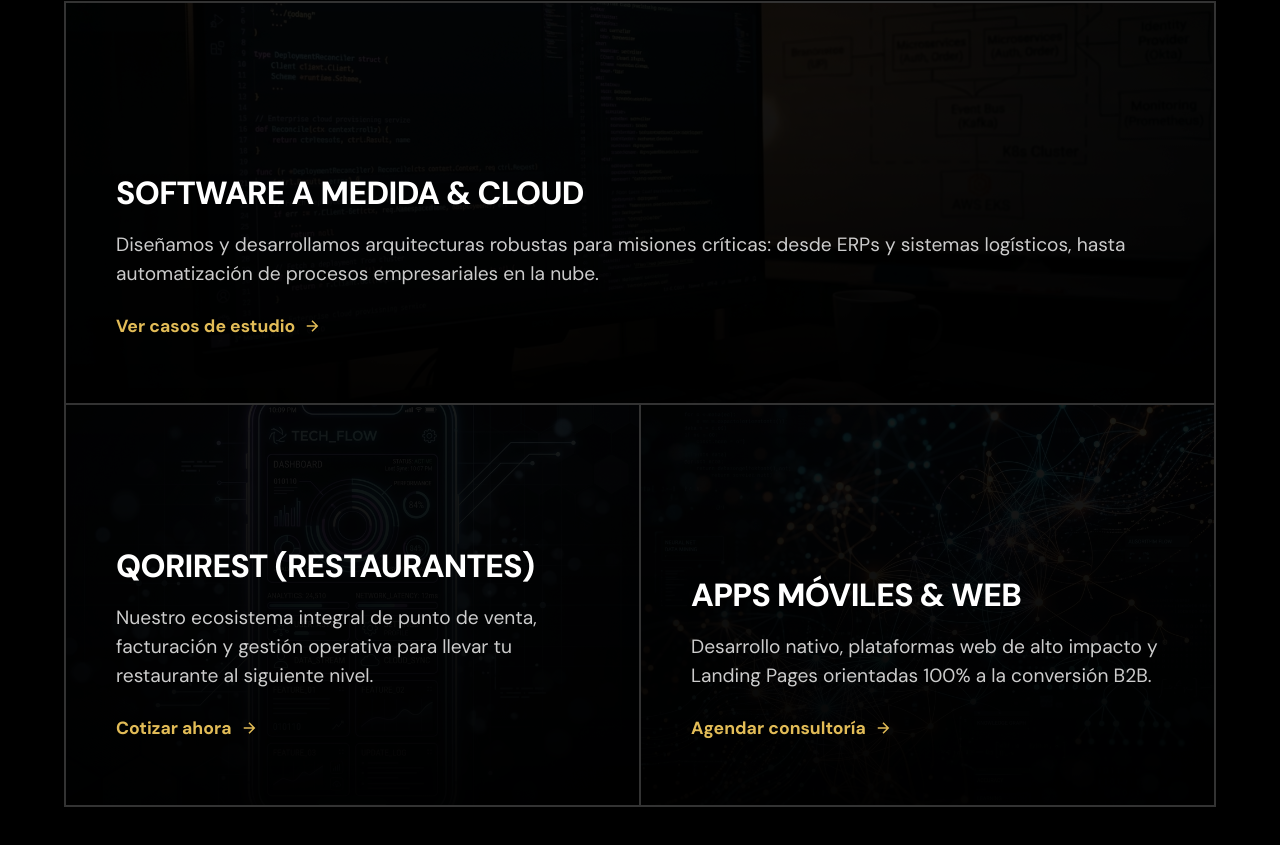
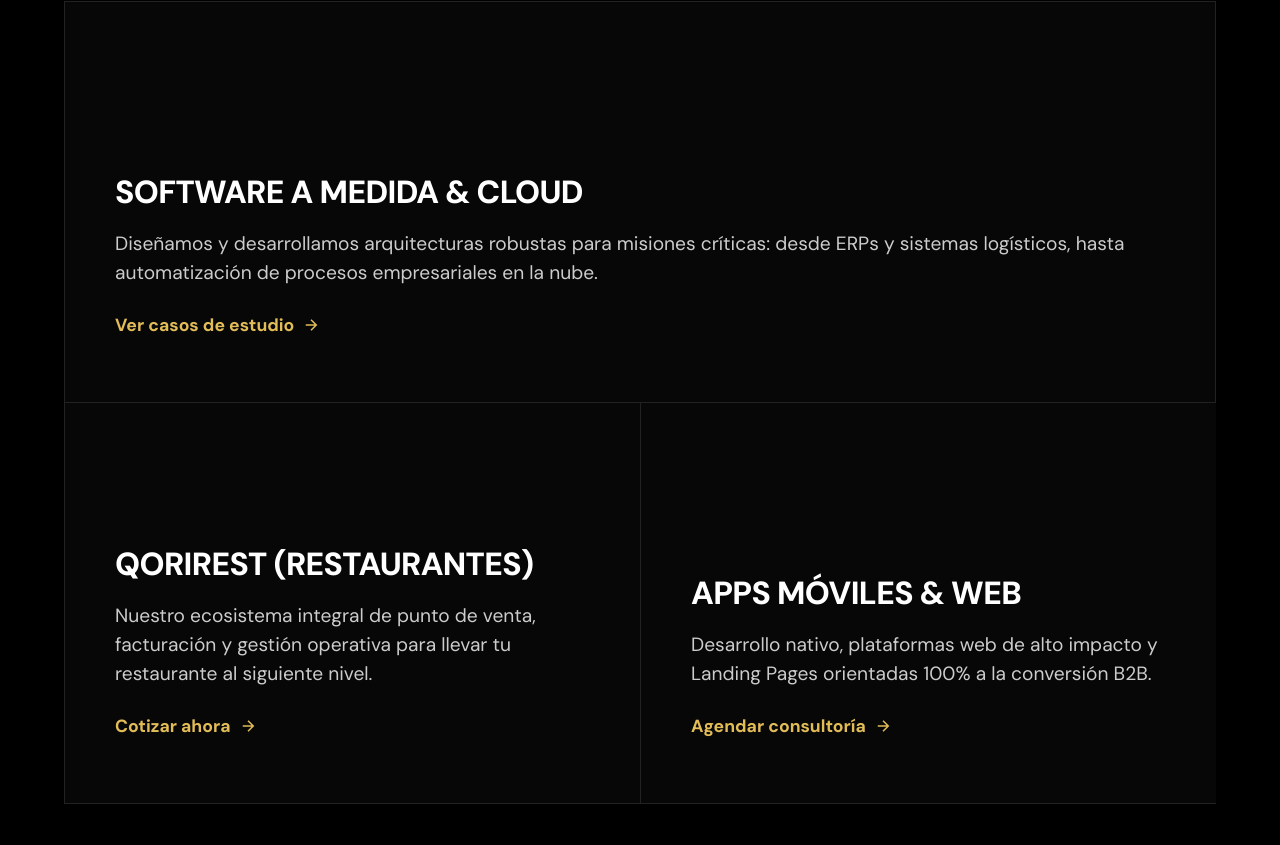
Before and after one commit to apacheco2603/qorisoft, a React (Vite) app: page / in a window 1280 px wide. Shown: the part 2184-3029 px from the top of the page. Built offline with nearby package versions, Linux system fonts and the light colour scheme.

Commit message:
Make services background completely dark

```diff
--- a/src/index.css
+++ b/src/index.css
@@ -265,37 +265,30 @@
 /* Bento Grid Services */
 .services {
     padding: 120px 0;
-    background-color: var(--bg-color);
+    background-color: #000000;
 }
 
 .bento-grid {
     display: grid;
     grid-template-columns: repeat(2, 1fr);
     grid-auto-rows: 400px;
-    gap: 2px; /* Super thin corporate grid lines via background contrast */
-    background-color: var(--surface-border);
-    border: 2px solid var(--surface-border);
+    gap: 1px;
+    background-color: #222222;
+    border: 1px solid #222222;
 }
 
 .bento-item {
-    background-color: var(--surface-color);
+    background-color: #070707;
     padding: 60px 50px;
     display: flex;
     flex-direction: column;
     justify-content: flex-end;
     position: relative;
     transition: background-color var(--transition-speed);
-    background-size: cover;
-    background-position: center;
-    background-blend-mode: overlay;
 }
 
-.bento-item:nth-child(1) { background-image: linear-gradient(to top, rgba(0,0,0,0.9), rgba(0,0,0,0.2)), url('/images/bento_1.jpg'); }
-.bento-item:nth-child(2) { background-image: linear-gradient(to top, rgba(0,0,0,0.9), rgba(0,0,0,0.2)), url('/images/bento_2.jpg'); }
-.bento-item:nth-child(3) { background-image: linear-gradient(to top, rgba(0,0,0,0.9), rgba(0,0,0,0.2)), url('/images/bento_3.jpg'); }
-
 .bento-item:hover {
-    background-color: rgba(26, 26, 26, 0.8);
+    background-color: #0a0a0a;
 }
 
 .bento-large {
```
